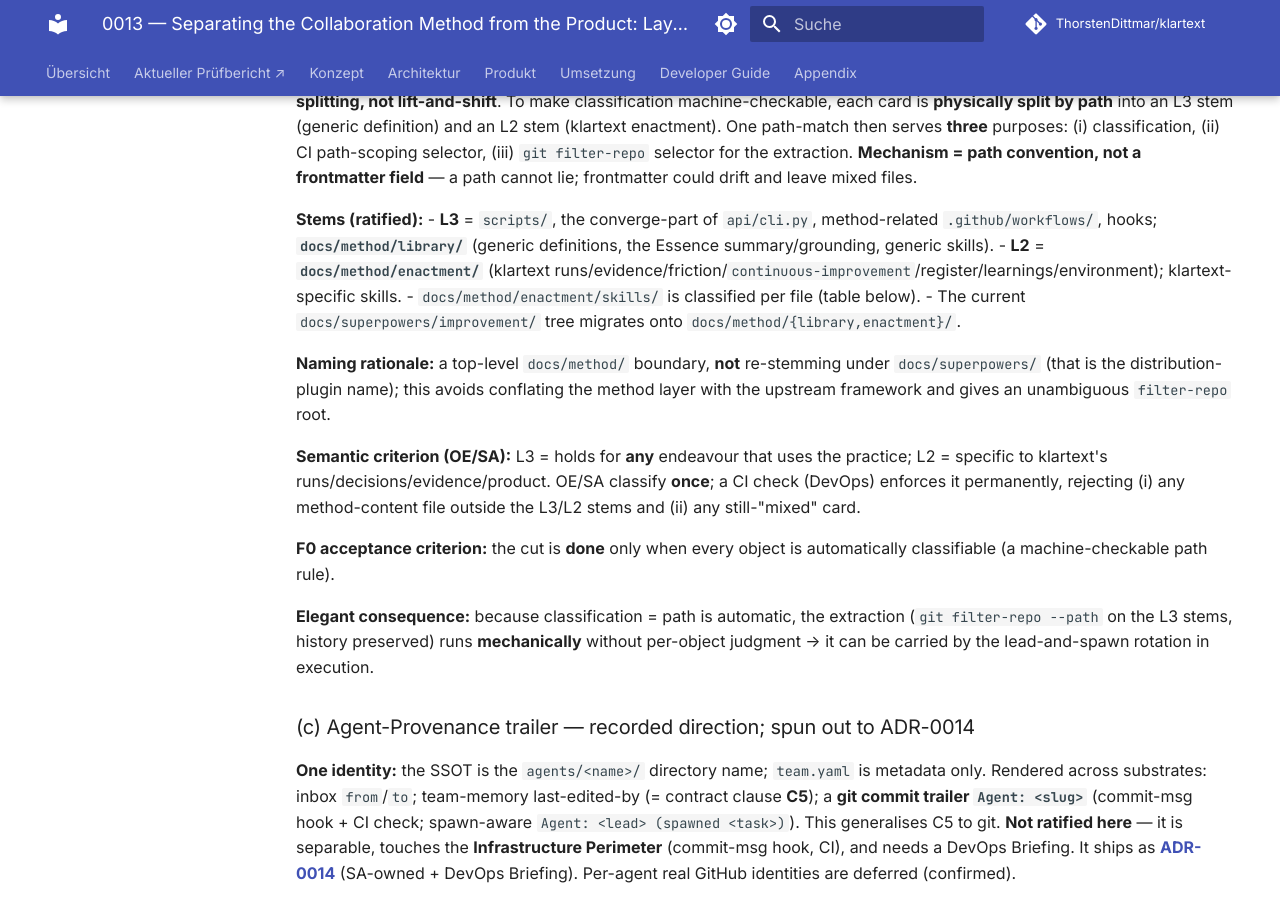
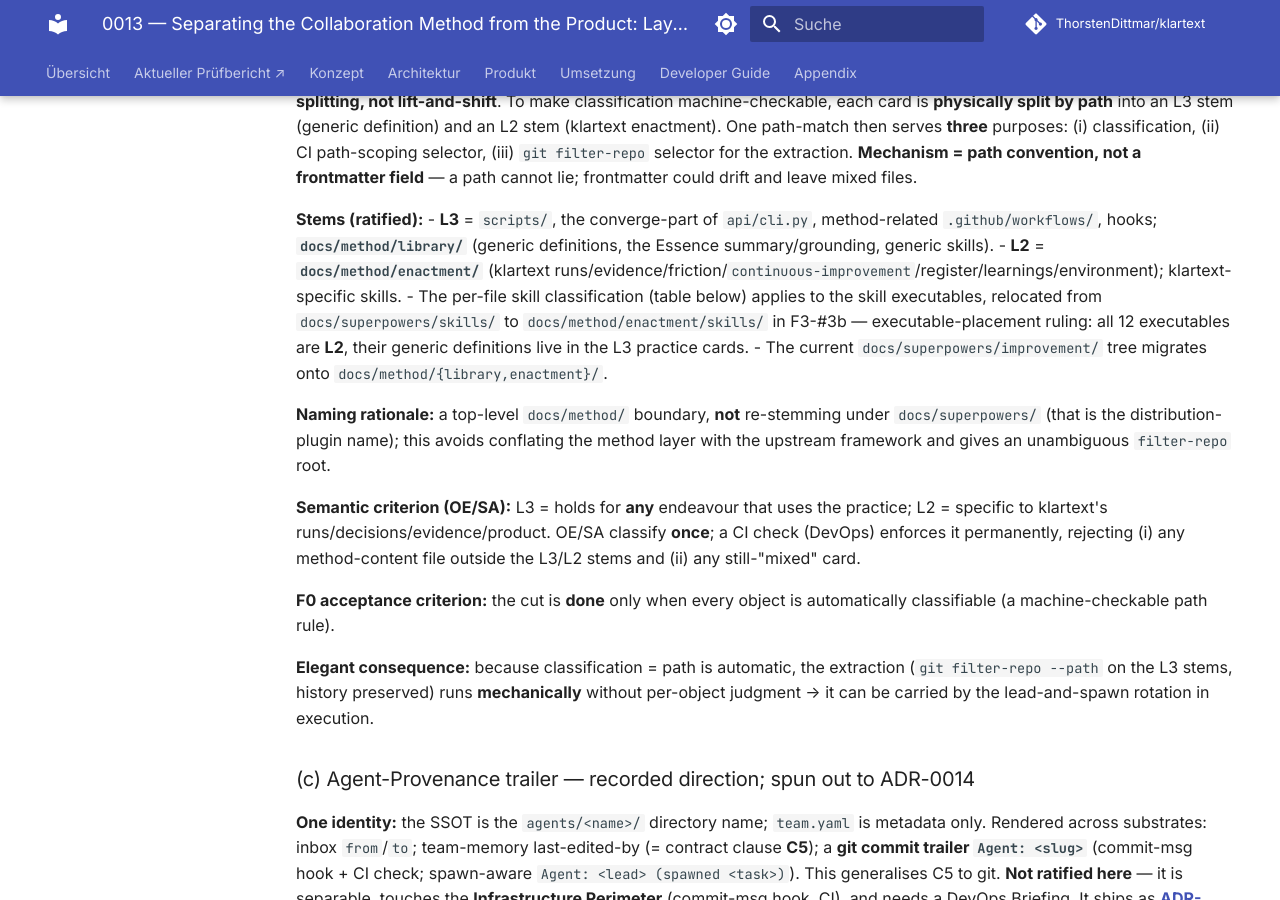
Before and after one commit to ThorstenDittmar/klartext, an MkDocs documentation site: the page built from docs/adr/0013-separating-method-from-product.md, in a window 1280 px wide and 900 px high, scrolled down 1472 px. Built offline with MkDocs 1.6.1 and Material for MkDocs 9.7.7, drawn with Linux system fonts in a browser that asks for light colours; comment, search, counter and statistics services are not loaded.

Commit message:
docs(adr): F3 #3b — ADR-0013:37 SA-authored fix (card-classification vs executable-placement)
SA caught that line 37 (a hand-edit, NOT sed-safe line) had received a blind prefix-swap, which
conflated per-file *card classification* with *executable placement* and dropped the all-12→L2
ruling. Applying SA's authored replacement under the sole-committer model:

  The per-file skill classification (table below) applies to the skill executables, relocated
  from docs/superpowers/skills/ to docs/method/enactment/skills/ in F3-#3b — executable-placement
  ruling: all 12 executables are L2, their generic definitions live in the L3 practice cards.

This is the only open item from OE/SA review of 40a5ee9; everything else countersigned.

Co-Authored-By: Claude Opus 4.8 (1M context) <noreply@anthropic.com>
Agent: devops (applying SA-authored edit, sole-committer)

```diff
--- a/docs/adr/0013-separating-method-from-product.md
+++ b/docs/adr/0013-separating-method-from-product.md
@@ -34,7 +34,7 @@ The 2↔3 cut runs **through** each practice card (definition + klartext evidenc
 **Stems (ratified):**
 - **L3** = `scripts/`, the converge-part of `api/cli.py`, method-related `.github/workflows/`, hooks; **`docs/method/library/`** (generic definitions, the Essence summary/grounding, generic skills).
 - **L2** = **`docs/method/enactment/`** (klartext runs/evidence/friction/`continuous-improvement`/register/learnings/environment); klartext-specific skills.
-- `docs/method/enactment/skills/` is classified per file (table below).
+- The per-file skill classification (table below) applies to the skill executables, relocated from `docs/superpowers/skills/` to `docs/method/enactment/skills/` in F3-#3b — executable-placement ruling: all 12 executables are **L2**, their generic definitions live in the L3 practice cards.
 - The current `docs/superpowers/improvement/` tree migrates onto `docs/method/{library,enactment}/`.
 
 **Naming rationale:** a top-level `docs/method/` boundary, **not** re-stemming under `docs/superpowers/` (that is the distribution-plugin name); this avoids conflating the method layer with the upstream framework and gives an unambiguous `filter-repo` root.
```
